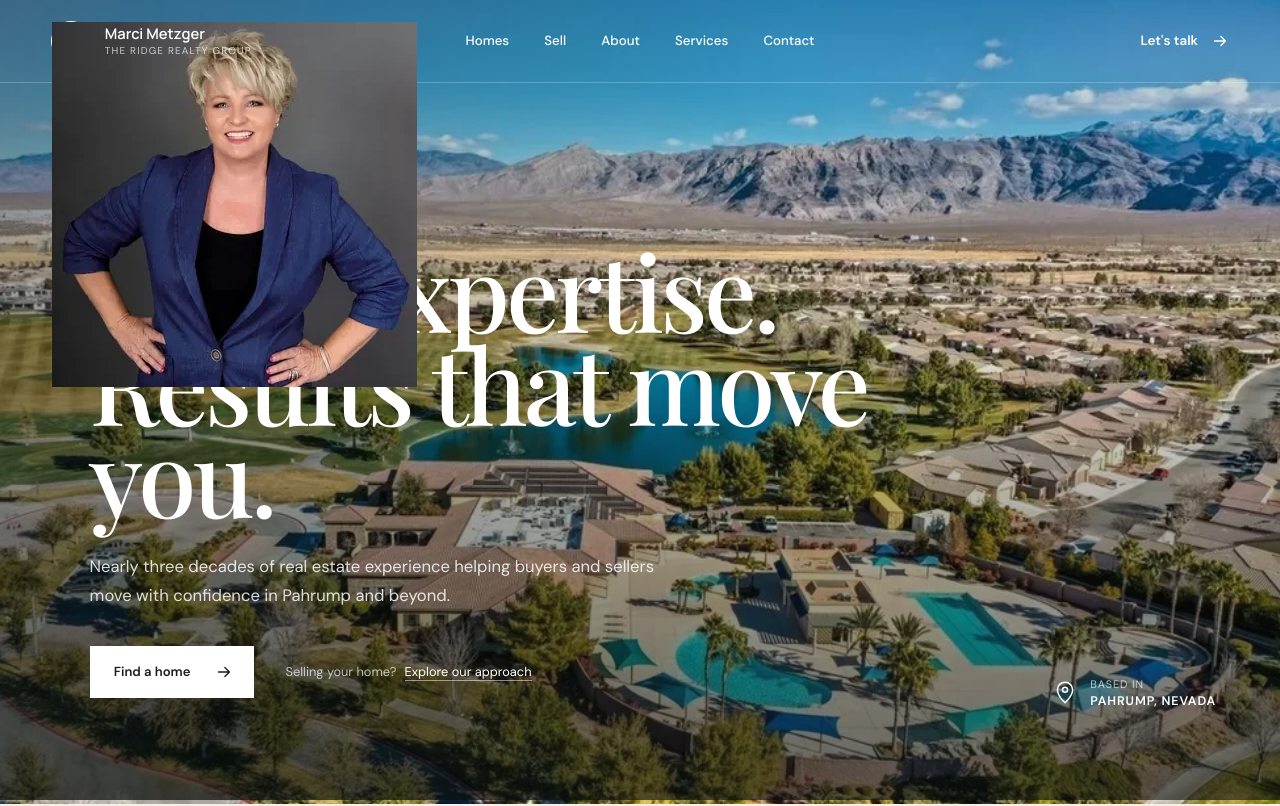
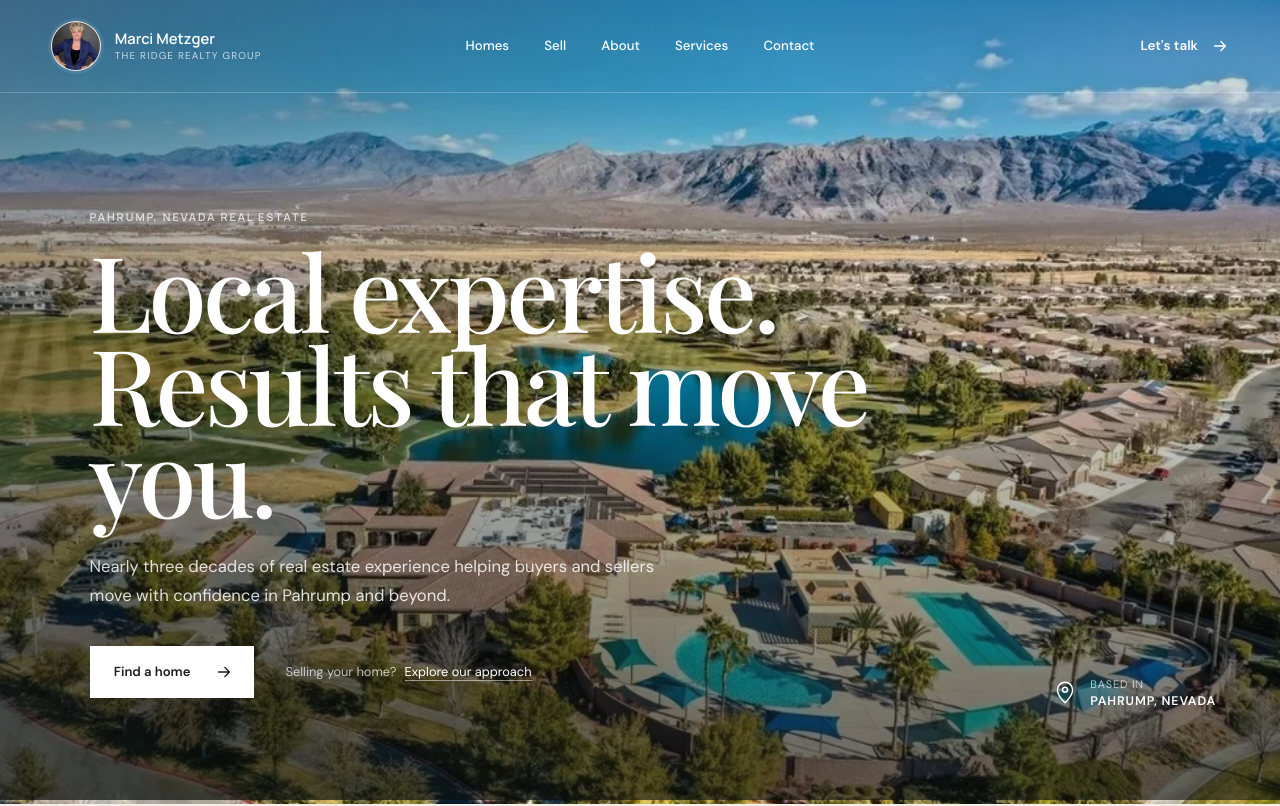
Before and after one commit to RaynGH/WebBuilderTest, a React (Vite) app: page / in a window 1280 px wide. Shown: the top 806 px of the page. Built offline with nearby package versions, Linux system fonts and the light colour scheme; a web font is replaced by a local one.

Commit message:
Refine header profile avatar styling

```diff
--- a/src/index.css
+++ b/src/index.css
@@ -1123,3 +1123,37 @@ footer > p {
     min-height: 320px;
   }
 }
+
+
+.brand-avatar {
+  width: 50px;
+  height: 50px;
+  overflow: hidden;
+  border-color: rgba(255, 255, 255, 0.62);
+  background: #d9d6cf;
+  box-shadow: 0 0 0 3px rgba(255, 255, 255, 0.08);
+}
+
+.brand-avatar img {
+  width: 100%;
+  height: 100%;
+  display: block;
+  object-fit: cover;
+  object-position: center 18%;
+  transform: scale(1.06);
+}
+
+.topbar .brand:hover .brand-avatar img {
+  transform: scale(1.1);
+}
+
+.topbar .brand-avatar img {
+  transition: transform 260ms ease;
+}
+
+@media (max-width: 760px) {
+  .brand-avatar {
+    width: 44px;
+    height: 44px;
+  }
+}
```
